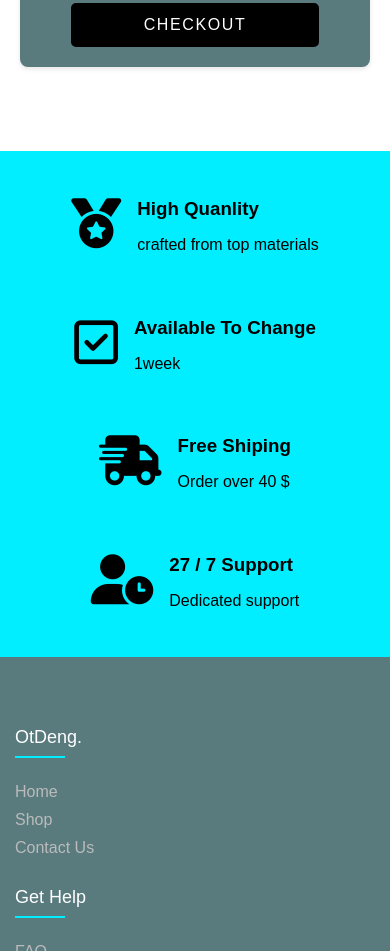
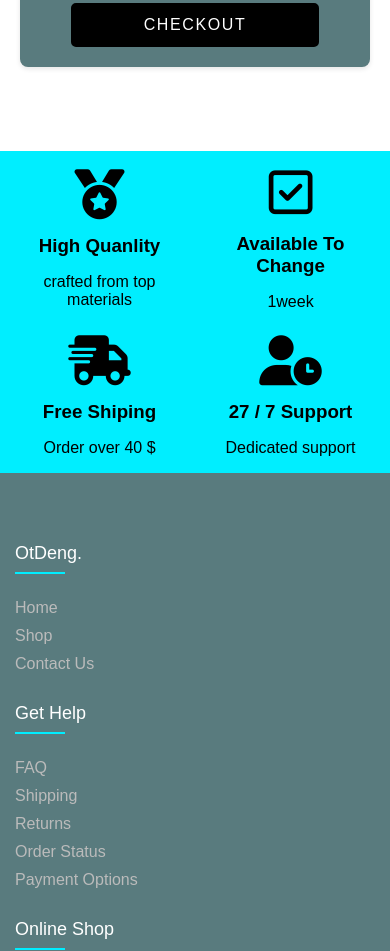
Before and after one commit to Vichea-collab/E-commerce-Project, a plain HTML site: page project.git/addtocart.html in a window 390 px wide. Shown: the part 845-1796 px from the top of the page. Drawn offline with Linux system fonts and the light colour scheme.

Commit message:
Update cart.css

```diff
--- a/project.git/cart.css
+++ b/project.git/cart.css
@@ -181,6 +181,9 @@
     border: black solid;
     margin: 0 auto;
 }
+.cart-totals .total {
+    color: red;
+}
 
 /* Warranty Section */
 .warranty i {
@@ -243,10 +246,29 @@
     }
 
     .warranty {
-        flex-direction: column;
-        gap: 2rem;
-        padding: 2rem;
-        height: 60vh;
+        display: grid; /* Switch to a grid layout */
+        grid-template-columns: repeat(2, 1fr); /* Create two equal columns */
+        grid-template-rows: auto auto; /* Create rows to fit content */
+        gap: 1.5rem; /* Add spacing between rows and columns */
+        padding: 1rem; /* Add padding for smaller screens */
+        height: auto; /* Adjust height to fit content */
+        justify-items: center; /* Center-align items horizontally */
+        align-items: center; /* Center-align items vertically */
+        text-align: center; /* Center-align text */
+    }
+
+    .warranty i {
+        font-size: 50px; /* Adjust icon size */
+    }
+
+    .warranty .same {
+        flex-direction: column; /* Stack text and icons vertically in each grid item */
+        align-items: center; /* Center-align content within grid items */
+        gap: 1rem; /* Add spacing between elements */
+    }
+
+    .warranty .same div {
+        align-items: center; /* Center-align text in each grid cell */
     }
 }
 
@@ -281,7 +303,26 @@
         margin-left: auto;
     }
 
+    .warranty {
+        flex-direction: column; /* Stack elements vertically */
+        gap: 1.5rem; /* Add spacing between elements */
+        padding: 1rem; /* Add padding for smaller screens */
+        height: auto; /* Adjust height to fit content */
+        align-items: center; /* Center-align items */
+        justify-content: center; /* Center-align items vertically */
+        text-align: center; /* Center-align text */
+    }
+
     .warranty i {
         font-size: 50px; /* Adjust icon size */
     }
+
+    .warranty .same {
+        flex-direction: column; /* Stack elements vertically */
+        gap: 1rem; /* Add spacing between items */
+    }
+
+    .warranty .same div {
+        align-items: center; /* Center-align text in each section */
+    }
 }
```
